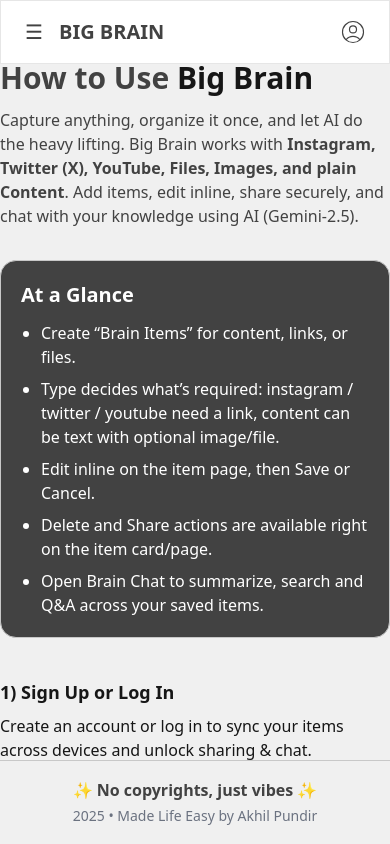
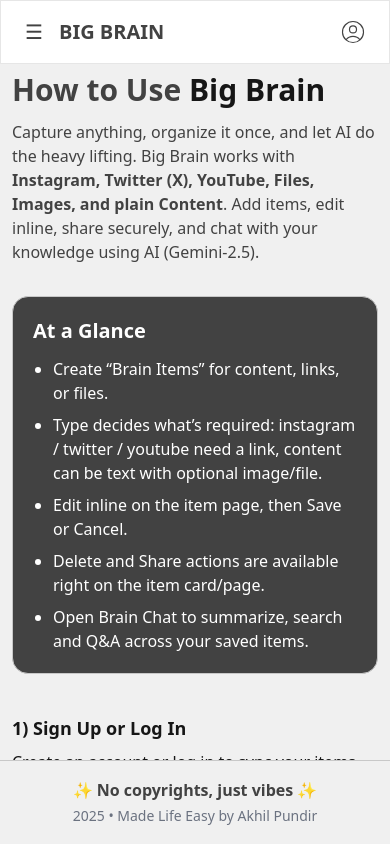
Before and after one commit to AkhilPundir156/Big-Brain-Frontend, a React (Vite) app: page /how-to-use in a window 390 px wide. Built offline with nearby package versions, Linux system fonts and the light colour scheme; no server answers.

Commit message:
[IMP] *: IMP Responisve ness signup login usage

```diff
--- a/src/components/UiDetailedComponent/Usage.tsx
+++ b/src/components/UiDetailedComponent/Usage.tsx
@@ -20,7 +20,7 @@ const Usage = () => {
 
     return (
         <div className="w-full mt-[5%] flex">
-            <div className="w-[800px]  m-auto">
+            <div className="w-[800px] m-auto p-3 sm:p-0">
                 {/* Page Header */}
                 <header className="w-full mb-8">
                     <h1 className="w-full mb-3 text-3xl md:text-4xl text-tertiary-text font-bold">
--- a/src/components/UserComponent/Login.tsx
+++ b/src/components/UserComponent/Login.tsx
@@ -64,7 +64,7 @@ const Login = () => {
     };
 
     return (
-        <div className="flex gap-[30px] flex-col mt-[6%] py-[3%] w-[500px] mx-auto border border-secondary-border rounded-[1%]">
+        <div className="flex gap-[30px] flex-col mx-3 py-10 sm:p-0 mt-[30%] sm:mt-[6%] sm:py-[3%] max-w-[500px] sm:mx-auto border border-secondary-border rounded-[1%]">
             <div className="flex items-center justify-center w-full">
                 <div>
                     <div className="flex w-full justify-center items-center">
--- a/src/components/UserComponent/Singup.tsx
+++ b/src/components/UserComponent/Singup.tsx
@@ -53,7 +53,7 @@ const Signup = () => {
         setSignUp(false);
     };
     return (
-        <div className="flex gap-[30px] flex-col mt-[6%] py-[3%] w-[500px] mx-auto border border-secondary-border rounded-[1%]">
+        <div className="flex gap-[30px] flex-col mx-3 py-10 sm:p-0 mt-[30%] sm:mt-[6%] sm:py-[3%] max-w-[500px] sm:mx-auto border border-secondary-border rounded-[1%]">
             <div className="flex items-center justify-center w-full">
                 <div>
                     <div className="flex w-full justify-center items-center">
```
